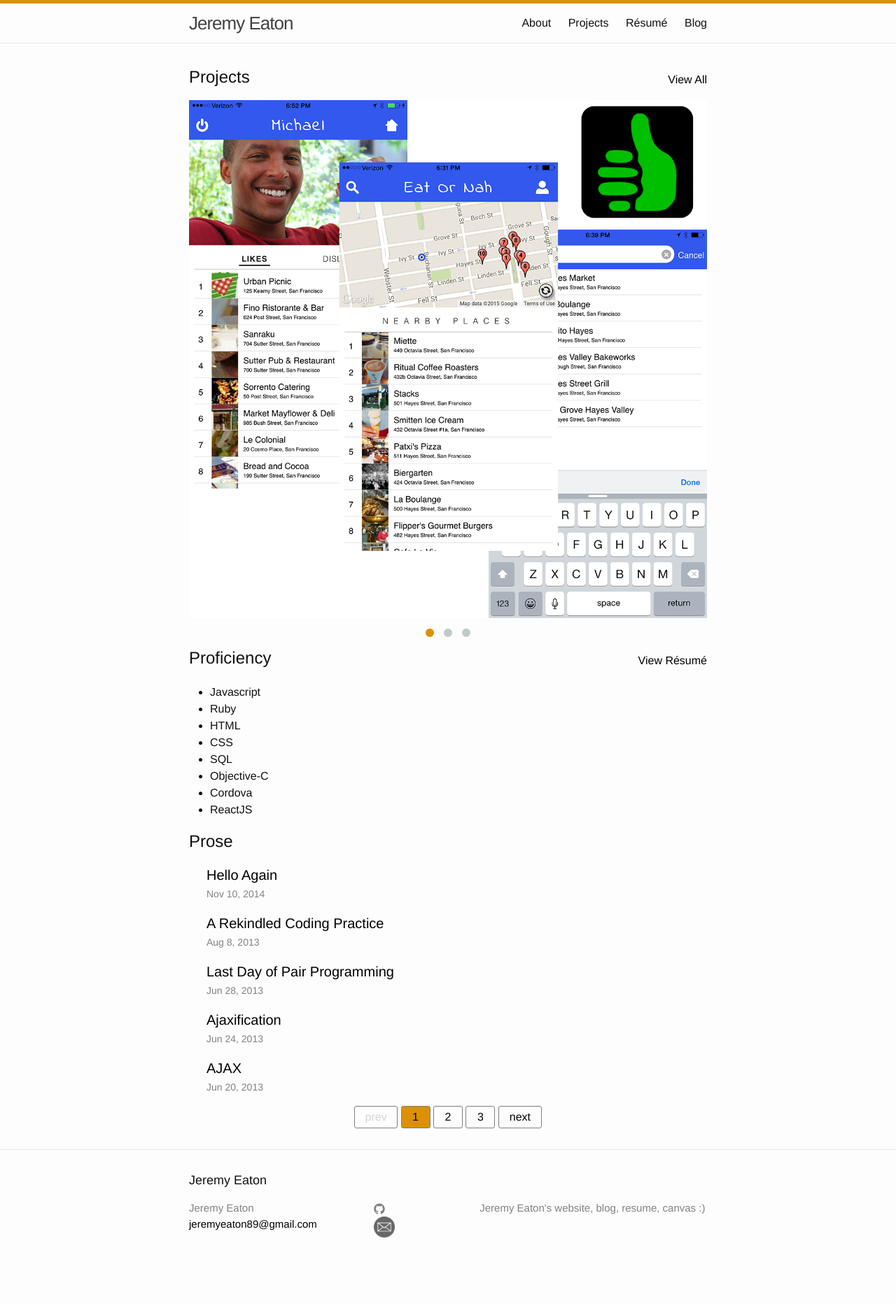
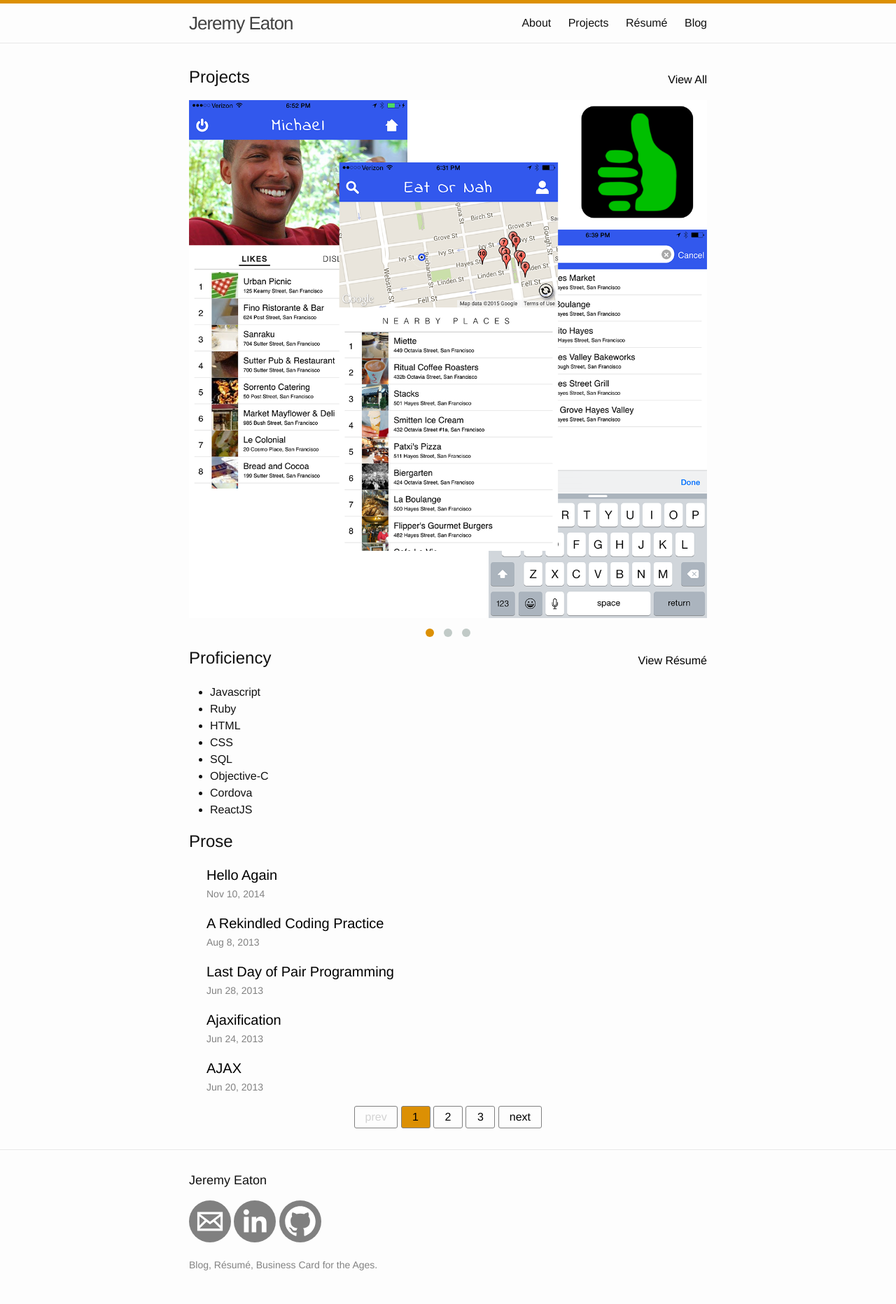
Before and after one commit to jeremyeaton89/jeremyeaton89.github.io, a Jekyll site: the page built from index.html, in a window 1280 px wide. Shown: the whole page at 70% size. Built offline with Jekyll 4.4.1, drawn with Linux system fonts in a browser that asks for light colours; the list of posts is cut into pages by our own code; before the commit the page ends 1828 px from its top, so only the background shows below that.

Commit message:
add nice icons and clean up footer

```diff
--- a/_config.yml
+++ b/_config.yml
@@ -2,7 +2,7 @@
 title: Jeremy Eaton
 email: jeremyeaton89@gmail.com
 description: > # this means to ignore newlines until "baseurl:"
-  Jeremy Eaton's website, blog, resume, canvas :)
+  Blog, Résumé, Business Card for the Ages.
 baseurl: "" # the subpath of your site, e.g. /blog/
 url: "http://jeremyeaton.co" # the base hostname & protocol for your site
 twitter_username: jeremyeaton89
--- a/_includes/footer.html
+++ b/_includes/footer.html
@@ -4,37 +4,32 @@
 
     <h2 class="footer-heading">{{ site.title }}</h2>
 
-    <div class="footer-col-wrapper">
-      <div class="footer-col  footer-col-1">
-        <ul class="contact-list">
-          <li>{{ site.title }}</li>
-          <li><a href="mailto:{{ site.email }}">{{ site.email }}</a></li>
-        </ul>
-      </div>
-
-      <div class="footer-col  footer-col-2">
         <ul class="social-media-list">
           <li>
-            <a href="https://github.com/jeremyeaton89">
-              <span class="icon  icon--github">
-                <svg viewBox="0 0 16 16">
-                  <path fill="#828282" d="M7.999,0.431c-4.285,0-7.76,3.474-7.76,7.761 c0,3.428,2.223,6.337,5.307,7.363c0.388,0.071,0.53-0.168,0.53-0.374c0-0.184-0.007-0.672-0.01-1.32 c-2.159,0.469-2.614-1.04-2.614-1.04c-0.353-0.896-0.862-1.135-0.862-1.135c-0.705-0.481,0.053-0.472,0.053-0.472 c0.779,0.055,1.189,0.8,1.189,0.8c0.692,1.186,1.816,0.843,2.258,0.645c0.071-0.502,0.271-0.843,0.493-1.037 C4.86,11.425,3.049,10.76,3.049,7.786c0-0.847,0.302-1.54,0.799-2.082C3.768,5.507,3.501,4.718,3.924,3.65 c0,0,0.652-0.209,2.134,0.796C6.677,4.273,7.34,4.187,8,4.184c0.659,0.003,1.323,0.089,1.943,0.261 c1.482-1.004,2.132-0.796,2.132-0.796c0.423,1.068,0.157,1.857,0.077,2.054c0.497,0.542,0.798,1.235,0.798,2.082 c0,2.981-1.814,3.637-3.543,3.829c0.279,0.24,0.527,0.713,0.527,1.437c0,1.037-0.01,1.874-0.01,2.129 c0,0.208,0.14,0.449,0.534,0.373c3.081-1.028,5.302-3.935,5.302-7.362C15.76,3.906,12.285,0.431,7.999,0.431z"/>
-                </svg>
-              </span>
+            <a href='mailto:jeremyeaton89@gmail.com'>
+              <svg class='icon' viewBox="0 0 512 512">
+                <path d="M101.3 141.6v228.9h0.3 308.4 0.8V141.6H101.3zM375.7 167.8l-119.7 91.5 -119.6-91.5H375.7zM127.6 194.1l64.1 49.1 -64.1 64.1V194.1zM127.8 344.2l84.9-84.9 43.2 33.1 43-32.9 84.7 84.7L127.8 344.2 127.8 344.2zM384.4 307.8l-64.4-64.4 64.4-49.3V307.8z"></path>
+              </svg>
             </a>
           </li>
           <li>
             <a href='https://www.linkedin.com/pub/jeremy-eaton/31/981/885'>
-              <img src='/img/email-icon.png' />
+              <svg class='icon' viewBox="0 0 512 512">
+                <path d="M186.4 142.4c0 19-15.3 34.5-34.2 34.5 -18.9 0-34.2-15.4-34.2-34.5 0-19 15.3-34.5 34.2-34.5C171.1 107.9 186.4 123.4 186.4 142.4zM181.4 201.3h-57.8V388.1h57.8V201.3zM273.8 201.3h-55.4V388.1h55.4c0 0 0-69.3 0-98 0-26.3 12.1-41.9 35.2-41.9 21.3 0 31.5 15 31.5 41.9 0 26.9 0 98 0 98h57.5c0 0 0-68.2 0-118.3 0-50-28.3-74.2-68-74.2 -39.6 0-56.3 30.9-56.3 30.9v-25.2H273.8z"></path>
+              </svg>
+            </a>
+          </li>
+          <li>
+            <a href="https://github.com/jeremyeaton89">
+              <svg class='icon' viewBox="0 0 512 512">
+                <path d="M256 70.7c-102.6 0-185.9 83.2-185.9 185.9 0 82.1 53.3 151.8 127.1 176.4 9.3 1.7 12.3-4 12.3-8.9V389.4c-51.7 11.3-62.5-21.9-62.5-21.9 -8.4-21.5-20.6-27.2-20.6-27.2 -16.9-11.5 1.3-11.3 1.3-11.3 18.7 1.3 28.5 19.2 28.5 19.2 16.6 28.4 43.5 20.2 54.1 15.4 1.7-12 6.5-20.2 11.8-24.9 -41.3-4.7-84.7-20.6-84.7-91.9 0-20.3 7.3-36.9 19.2-49.9 -1.9-4.7-8.3-23.6 1.8-49.2 0 0 15.6-5 51.1 19.1 14.8-4.1 30.7-6.2 46.5-6.3 15.8 0.1 31.7 2.1 46.6 6.3 35.5-24 51.1-19.1 51.1-19.1 10.1 25.6 3.8 44.5 1.8 49.2 11.9 13 19.1 29.6 19.1 49.9 0 71.4-43.5 87.1-84.9 91.7 6.7 5.8 12.8 17.1 12.8 34.4 0 24.9 0 44.9 0 51 0 4.9 3 10.7 12.4 8.9 73.8-24.6 127-94.3 127-176.4C441.9 153.9 358.6 70.7 256 70.7z">
+                </path>
+              </svg>
             </a>
           </li>
         </ul>
-      </div>
 
-      <div class="footer-col  footer-col-3">
-        <p class="text">{{ site.description }}</p>
-      </div>
-    </div>
+      <p id='footer_description'>{{ site.description }}</p>
 
   </div>
 
--- a/css/index.css
+++ b/css/index.css
@@ -84,7 +84,6 @@ a.view-more {
   cursor: default;
 }
 #blog_pagination .disabled {
-  /*background: lightgray;*/
   pointer-events: none;
   cursor: default;
 }
@@ -104,7 +103,23 @@ a.view-more {
   top: -30px;
   font-size: 14px;
 }
-.social-media-list img {
-  width: 30px;
-  height: 30px;
+.social-media-list .icon {
+  width: 60px;
+  height: 60px;
+  fill: white;
+  background-color: gray;
+  border-radius: 60px;
 }
+.social-media-list li {
+  display: inline-block;
+}
+#footer_description {
+  font-size: 14px;
+  color: #828282;
+}
+
+.social-media-list .icon:hover {
+  background-color: #DC9004;
+  transition: 0.2s;
+
+}
```
